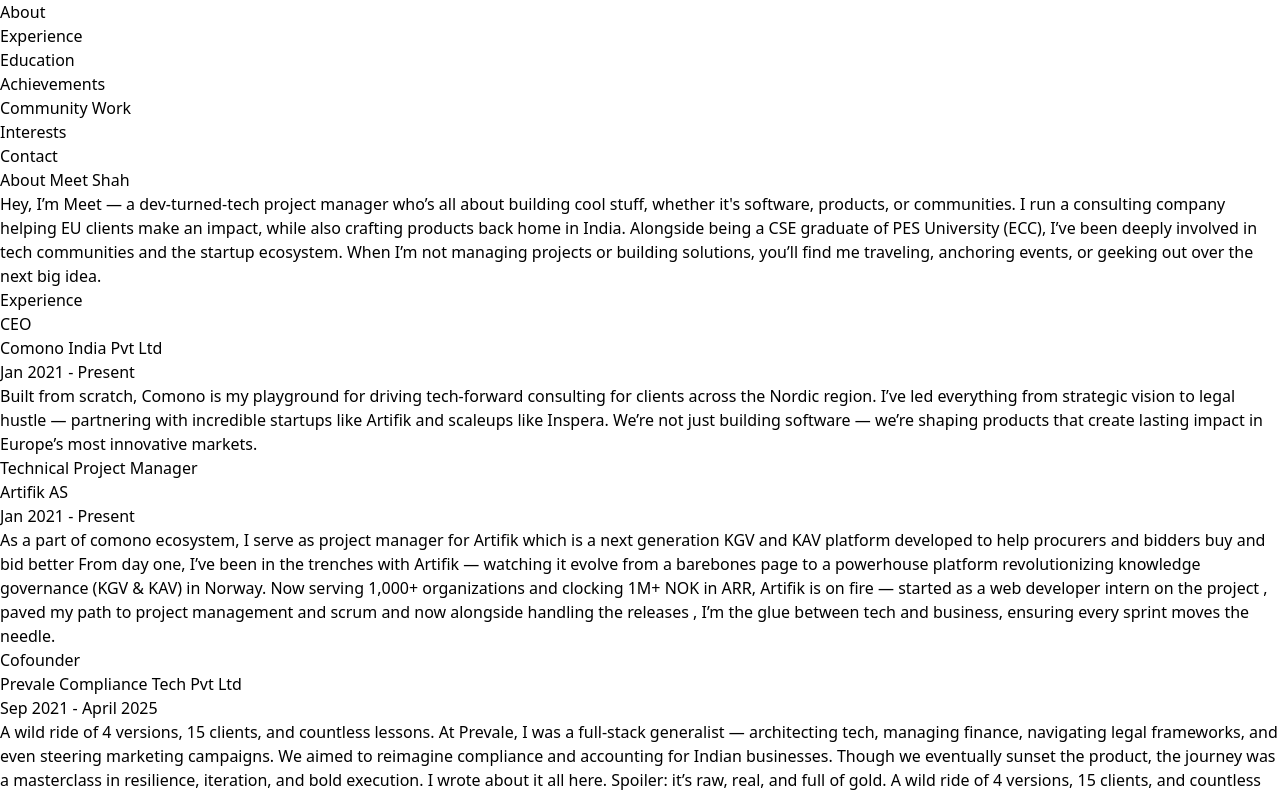
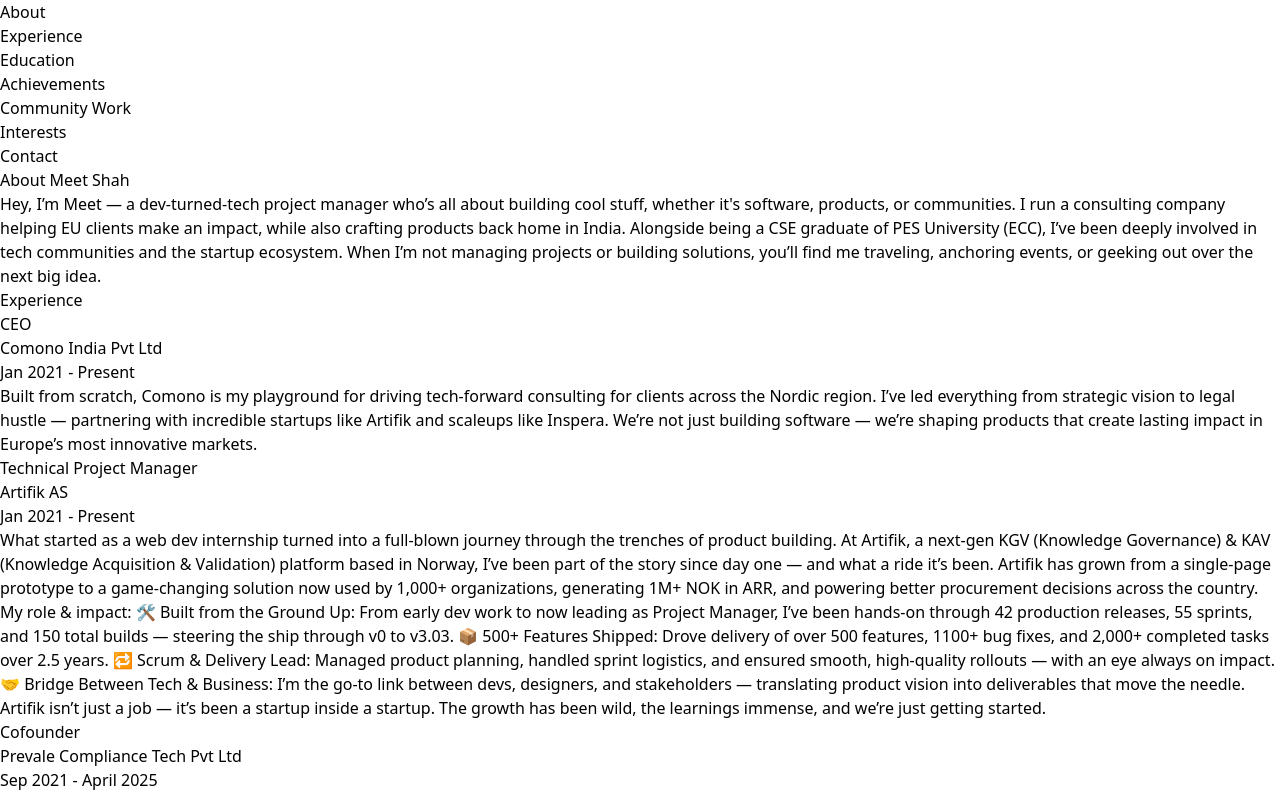
Before and after one commit to meet1906/meet1906.github.io, a React (Vite) app in the folder my-portfolio/: page / in a window 1280 px wide. Shown: the top 796 px of the page. Built offline with nearby package versions, Linux system fonts and the light colour scheme.

Commit message:
experience and about v2

```diff
--- a/my-portfolio/src/components/Experience.jsx
+++ b/my-portfolio/src/components/Experience.jsx
@@ -21,9 +21,23 @@
               <p className="text-gray-600">Artifik AS</p>
               <p className="text-sm text-gray-500">Jan 2021 - Present</p>
               <p className="mt-4 text-gray-700">
-              As a part of comono ecosystem, I serve as project manager for Artifik which is a next generation KGV and KAV platform developed to help procurers and bidders buy and bid better
-              From day one, I’ve been in the trenches with Artifik — watching it evolve from a barebones page to a powerhouse platform revolutionizing knowledge governance (KGV & KAV) in Norway. Now serving 1,000+ organizations and clocking 1M+ NOK in ARR, Artifik is on fire — started as a web developer intern on the project , paved my path to project management and scrum and now alongside handling the releases , I’m the glue between tech and business, ensuring every sprint moves the needle.
-          </p>
+              What started as a web dev internship turned into a full-blown journey through the trenches of product building. At Artifik, a next-gen KGV (Knowledge Governance) & KAV (Knowledge Acquisition & Validation) platform based in Norway, I’ve been part of the story since day one — and what a ride it’s been.
+
+Artifik has grown from a single-page prototype to a game-changing solution now used by 1,000+ organizations, generating 1M+ NOK in ARR, and powering better procurement decisions across the country.
+
+My role & impact:
+
+🛠 Built from the Ground Up: From early dev work to now leading as Project Manager, I’ve been hands-on through 42 production releases, 55 sprints, and 150 total builds — steering the ship through v0 to v3.03.
+
+📦 500+ Features Shipped: Drove delivery of over 500 features, 1100+ bug fixes, and 2,000+ completed tasks over 2.5 years.
+
+🔁 Scrum & Delivery Lead: Managed product planning, handled sprint logistics, and ensured smooth, high-quality rollouts — with an eye always on impact.
+
+🤝 Bridge Between Tech & Business: I’m the go-to link between devs, designers, and stakeholders — translating product vision into deliverables that move the needle.
+
+Artifik isn’t just a job — it’s been a startup inside a startup. The growth has been wild, the learnings immense, and we’re just getting started.
+
+</p>
             </div>
 
             {/* Prevale Compliance Tech Pvt Ltd */}
```
